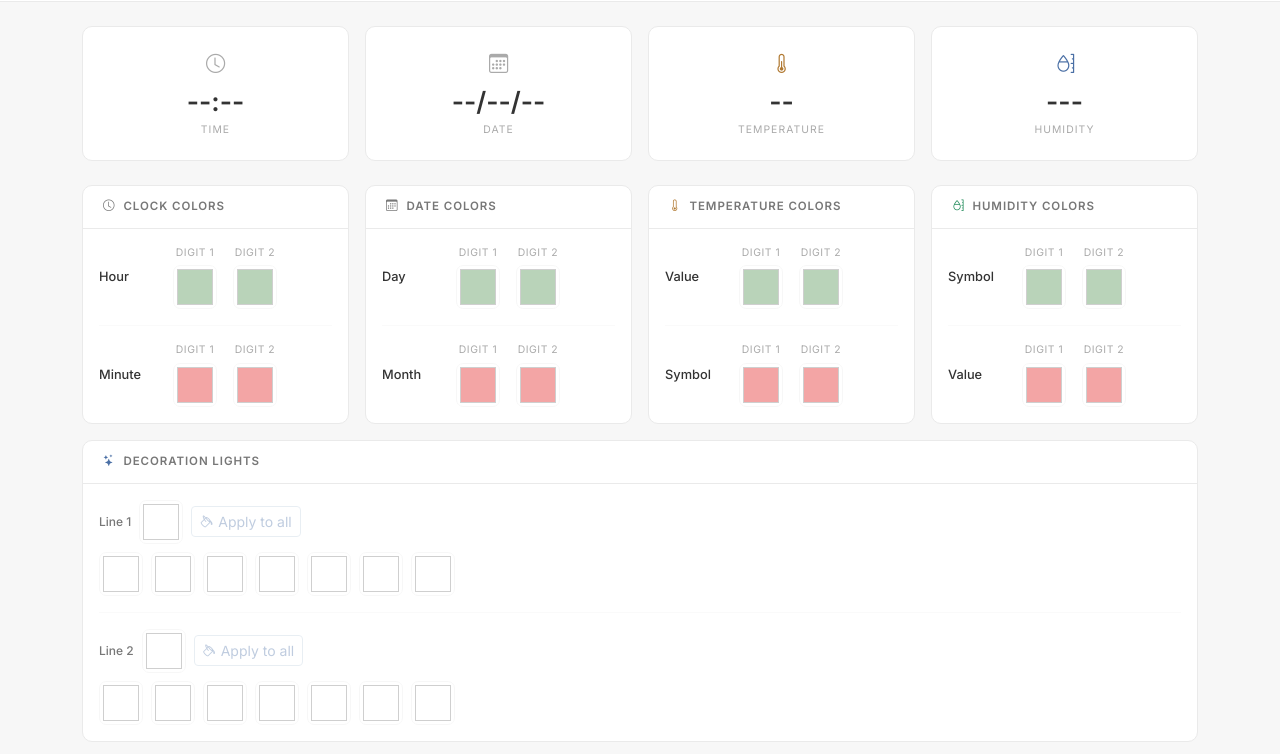
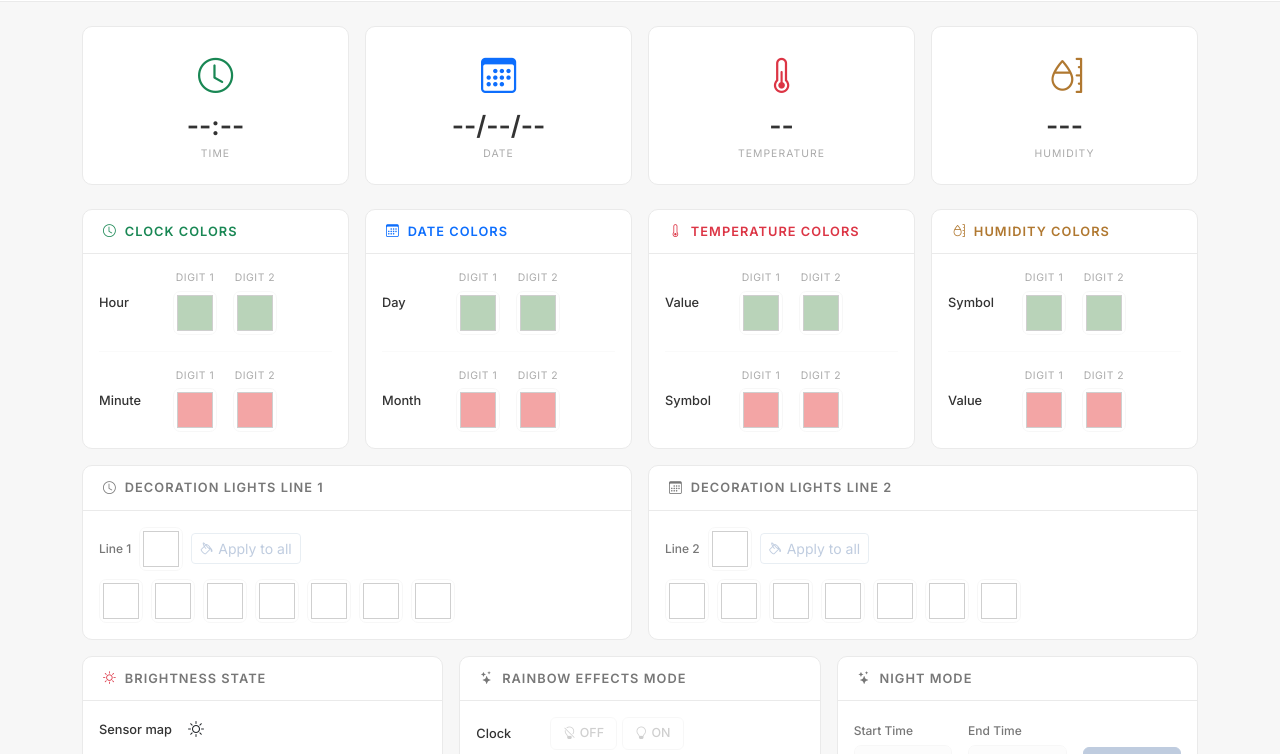
Before and after one commit to marcoaureliorb/LedClock, a plain HTML site: page data/index.html in a window 1280 px wide. Shown: the part 55-809 px from the top of the page. Drawn offline with nearby package versions, Linux system fonts and the light colour scheme; no server answers.

Commit message:
Atualização de landing page

```diff
--- a/data/index.html
+++ b/data/index.html
@@ -20,7 +20,6 @@
             <i class="bi bi-clock-fill fs-5"></i>
             <span>
                 <span class="brand-name">Led Clock</span>
-                <span class="brand-sub ms-2">Control Panel</span>
             </span>
         </span>
 
@@ -36,11 +35,12 @@
                 <span class="conn-dot" id="connDot"></span>
                 <span id="connLabel">CONNECTING…</span>
             </span>
-
+            <!--
             <button class="btn btn-sm btn-outline-secondary rounded-pill px-3"
                     id="btnMock" onclick="loadDataMock()" title="Load mock data">
                 <i class="bi bi-cpu me-1"></i>MOCK
             </button>
+            -->
 
             <button class="btn btn-sm btn-outline-secondary rounded-pill px-3"
                     id="btnRefresh" onclick="loadData()" title="Refresh">
@@ -57,28 +57,28 @@
     <div class="row g-3 mb-4">
         <div class="col-12 col-md-3">
             <div class="stat-card h-100">
-                <div class="stat-icon"><i class="bi bi-clock"></i></div>
+                <div class="stat-icon text-success"><i class="bi bi-clock"></i></div>
                 <div class="stat-value" id="time">--:--</div>
                 <div class="stat-label">Time</div>
             </div>
         </div>
         <div class="col-12 col-md-3">
             <div class="stat-card h-100">
-                <div class="stat-icon"><i class="bi bi-calendar3"></i></div>
+                <div class="stat-icon text-primary"><i class="bi bi-calendar3"></i></div>
                 <div class="stat-value" id="date">--/--/--</div>
                 <div class="stat-label">Date</div>
             </div>
         </div>
         <div class="col-12 col-md-3">
             <div class="stat-card h-100">
-                <div class="stat-icon text-warning"><i class="bi bi-thermometer-half"></i></div>
+                <div class="stat-icon text-danger"><i class="bi bi-thermometer-half"></i></div>
                 <div class="stat-value" id="temperature">--</div>
                 <div class="stat-label">Temperature</div>
             </div>
         </div>
         <div class="col-12 col-md-3">
             <div class="stat-card h-100">
-                <div class="stat-icon text-info"><i class="bi bi-moisture"></i></div>
+                <div class="stat-icon text-warning"><i class="bi bi-moisture"></i></div>
                 <div class="stat-value" id="humidity">---</div>
                 <div class="stat-label">Humidity</div>
             </div>
@@ -92,7 +92,7 @@
         <div class="col-md-3">
             <div class="card h-100">
                 <div class="card-header">
-                    <h6><i class="bi bi-clock me-2"></i>Clock Colors</h6>
+                    <h6 class="text-success"><i class="bi bi-clock me-2 text-success"></i>Clock Colors</h6>
                 </div>
                 <div class="card-body d-flex flex-column gap-3">
 
@@ -130,7 +130,7 @@
         <div class="col-md-3">
             <div class="card h-100">
                 <div class="card-header">
-                    <h6><i class="bi bi-calendar3 me-2"></i>Date Colors</h6>
+                    <h6 class="text-primary"><i class="bi bi-calendar3 me-2 text-primary"></i>Date Colors</h6>
                 </div>
                 <div class="card-body d-flex flex-column gap-3">
 
@@ -168,7 +168,7 @@
         <div class="col-md-3">
             <div class="card h-100">
                 <div class="card-header">
-                    <h6><i class="bi bi-thermometer me-2 text-warning"></i>Temperature Colors</h6>
+                    <h6 class="text-danger"><i class="bi bi-thermometer me-2 text-danger"></i>Temperature Colors</h6>
                 </div>
                 <div class="card-body d-flex flex-column gap-3">
 
@@ -206,7 +206,7 @@
         <div class="col-md-3">
             <div class="card h-100">
                 <div class="card-header">
-                    <h6><i class="bi bi-moisture me-2 text-success"></i>Humidity Colors</h6>
+                    <h6 class="text-warning"><i class="bi bi-moisture me-2 text-warning"></i>Humidity Colors</h6>
                 </div>
                 <div class="card-body d-flex flex-column gap-3">
 
@@ -239,16 +239,26 @@
                 </div>
             </div>
         </div>
+
+
+
     </div><!-- /row -->
 
-    <!-- ── Decoration lights ───────────────────────────────── -->
-    <div class="card mb-3">
-        <div class="card-header">
-            <h6><i class="bi bi-stars me-2 text-info"></i>Decoration Lights</h6>
-        </div>
-        <div class="card-body d-flex flex-column gap-3">
 
-            <div>
+
+
+    <!-- ── Clock + Day/Month colors ────────────────────────── -->
+    <div class="row g-3 mb-3">
+
+        <!-- Clock colors -->
+        <div class="col-md-6">
+            <div class="card h-100">
+                <div class="card-header">
+                    <h6><i class="bi bi-clock me-2"></i>Decoration Lights Line 1</h6>
+                </div>
+                <div class="card-body d-flex flex-column gap-3">
+
+                                <div>
                 <div class="d-flex align-items-center gap-2 mb-2">
                     <p class="form-label mb-0">Line 1</p>
                     <input type="color" id="bulkColorLine1" value="#ffffff" title="Pick color to apply to all">
@@ -267,7 +277,18 @@
                 </div>
             </div>
 
-            <hr class="section-divider my-0">
+
+                </div>
+            </div>
+        </div>
+
+        <!-- Day / Month colors -->
+        <div class="col-md-6">
+            <div class="card h-100">
+                <div class="card-header">
+                    <h6><i class="bi bi-calendar3 me-2"></i>Decoration Lights Line 2</h6>
+                </div>
+                <div class="card-body d-flex flex-column gap-3">
 
             <div>
                 <div class="d-flex align-items-center gap-2 mb-2">
@@ -288,8 +309,11 @@
                 </div>
             </div>
 
+
+                </div>
+            </div>
         </div>
-    </div>
+    </div><!-- /row -->
 
     <!-- ── Brightness + Rainbow ────────────────────────────── -->
     <div class="row g-3 mb-3">
@@ -298,7 +322,7 @@
         <div class="col-lg-4">
             <div class="card h-100">
                 <div class="card-header">
-                    <h6><i class="bi bi-sun me-2 text-warning"></i>Brightness State</h6>
+                    <h6><i class="bi bi-sun me-2 text-danger"></i>Brightness State</h6>
                 </div>
                 <div class="card-body d-flex flex-column gap-3">
 
@@ -415,11 +439,10 @@
     <!-- ── Temperature URL ─────────────────────────────────── -->
     <div class="card mb-5">
         <div class="card-header">
-            <h6><i class="bi bi-link-45deg me-2 text-secondary"></i>Temperature API URL</h6>
+            <h6><i class="bi bi-link-45deg me-2 text-primary"></i>Temperature API URL</h6>
         </div>
         <div class="card-body">
-            <input type="text" disabled class="form-control font-monospace small"
-                   id="urlTemperature" value="" placeholder="Loading…">
+            <input type="text" readonly class="form-control font-monospace small" disabled id="urlTemperature" value="" placeholder="Loading…">
         </div>
     </div>
 
--- a/data/style.css
+++ b/data/style.css
@@ -83,7 +83,7 @@ body {
 
 .card-header h6 {
 	margin: 0;
-	font-size: 0.72rem;
+	font-size: 0.8rem;
 	font-weight: 600;
 	color: var(--text-muted);
 	text-transform: uppercase;
@@ -99,7 +99,7 @@ body {
 	text-align: center;
 }
 
-.stat-icon  { font-size: 1.2rem; color: var(--text-light); margin-bottom: 0.5rem; }
+.stat-icon  { font-size: 2.2rem; color: var(--text-light); margin-bottom: 0.5rem; }
 .stat-value { font-size: 1.65rem; font-weight: 600; color: var(--text); line-height: 1.2; }
 .stat-label { font-size: 0.65rem; color: var(--text-light); text-transform: uppercase; letter-spacing: 0.1em; margin-top: 0.25rem; }
 
```
